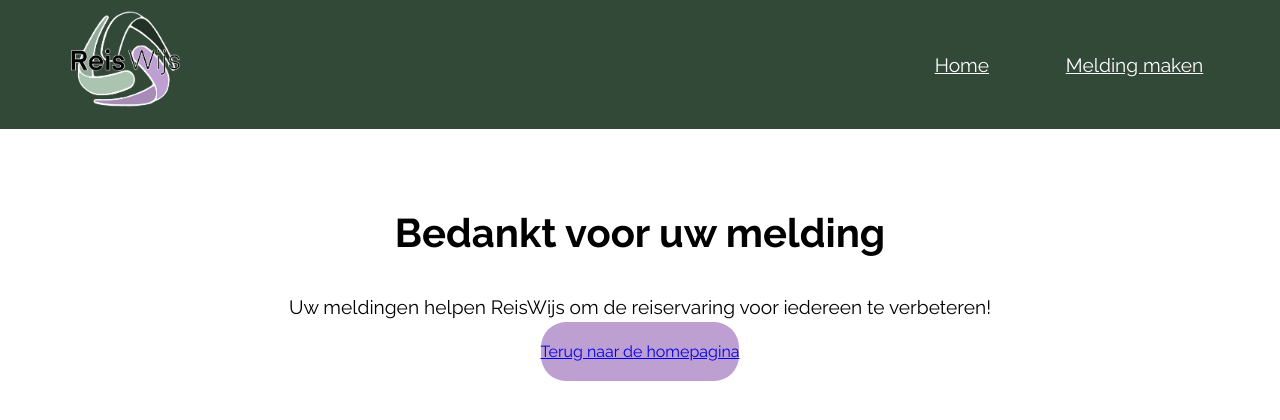
After one commit to RickDeGroot1/CLE-3, a PHP site: page /comment-confirmation.php in a window 1280 px wide. The commit adds this page. Shown: the top 420 px of the page. Run offline with PHP 8.4, Linux system fonts and the light colour scheme.

Commit message:
comment confirmation scherm

```diff
--- /dev/null
+++ b/comment-confirmation.php
@@ -0,0 +1,39 @@
+<!doctype html>
+<html lang="en">
+<head>
+    <meta charset="UTF-8">
+    <meta name="viewport"
+          content="width=device-width, user-scalable=no, initial-scale=1.0, maximum-scale=1.0, minimum-scale=1.0">
+    <meta http-equiv="X-UA-Compatible" content="ie=edge">
+    <link rel="stylesheet" href="styles/style.css">
+    <title>Reiswijs comments</title>
+</head>
+<body>
+<header>
+    <nav>
+        <div>
+            <img src="images/logo.PNG" alt="logo" id="logo-image">
+        </div>
+        <div id="nav-link">
+            <div>
+                <a href="index.php">Home</a>
+            </div>
+            <div>
+                <a href="comment.php">Melding maken</a>
+            </div>
+        </div>
+    </nav>
+</header>
+
+<main>
+    <div class="confirmation-container">
+        <p class="confirmation-message">Bedankt voor uw melding</p>
+        <p class="additional-message">Uw meldingen helpen ReisWijs om de reiservaring voor iedereen te verbeteren!</p>
+        <div class="back-to-home">
+            <a href="index.php">Terug naar de homepagina</a>
+        </div>
+    </div>
+</main>
+
+</body>
+</html>
--- a/comment.php
+++ b/comment.php
@@ -15,7 +15,9 @@ if ($_SERVER["REQUEST_METHOD"] === "POST") {
     // Voeg de comment toe aan de database
     $sql = "INSERT INTO comments (station_id, comment, lift, escalator) VALUES ('$station_id', '$comment', '$lift', '$escalator')";
     if ($db->query($sql) === TRUE) {
-        echo "Comment is succesvol toegevoegd";
+        // Redirect to comment-confirmation.php
+        header("Location: comment-confirmation.php");
+        exit(); // Ensure script stops execution after redirection
     } else {
         echo "Error: " . $sql . "<br>" . $db->error;
     }
@@ -36,7 +38,6 @@ mysqli_close($db);
           content="width=device-width, user-scalable=no, initial-scale=1.0, maximum-scale=1.0, minimum-scale=1.0">
     <meta http-equiv="X-UA-Compatible" content="ie=edge">
     <link rel="stylesheet" href="styles/style.css">
-    <link rel="stylesheet" href="styles/comment.css">
     <script src="js/comment.js"></script>
     <title>Reiswijs comments</title>
 </head>
--- a/styles/style.css
+++ b/styles/style.css
@@ -9,53 +9,53 @@ body {
     margin: 0;
 }
 
-h1{
-    font-size:2rem;
+h1 {
+    font-size: 2rem;
 }
 
-/*NAVIGATIE*/
-nav{
+/*NAVIGATION*/
+nav {
     background-color: #324938;
-    color:white;
-    margin:0;
-    padding:0 5vw;
-    display:flex;
+    color: white;
+    margin: 0;
+    padding: 0 5vw;
+    display: flex;
     justify-content: space-between;
-    align-items:center;
+    align-items: center;
 }
 
-#nav-link{
-    gap:4vw;
+#nav-link {
+    gap: 4vw;
     display: flex;
 }
 
-nav a{
+nav a {
     color: white;
     padding: 3vh 1vw;
     border-radius: 15px;
     transition: ease-in 0.3s;
-    font-size:1.2rem;
+    font-size: 1.2rem;
 }
 
-nav a:hover{
-    color:black;
+nav a:hover {
+    color: black;
     background-color: lightgray;
 }
 
 #logo-image {
     width: 125px;
-    padding: 5px
+    padding: 5px;
 }
 
 /*HOME OVERVIEWS*/
 #home-overview {
-    display:flex;
+    display: flex;
     justify-content: center;
-    gap:6vw;
-    flex:1 0 0;
+    gap: 6vw;
+    flex: 1 0 0;
 }
 
-.overview-block{
+.overview-block {
     margin-top: 7vh;
     padding: 0 3vh;
     border: 2px solid #324938;
@@ -69,17 +69,18 @@ nav a:hover{
     margin: 3vh 0;
 }
 
-#form-submit{
+#form-submit {
     background-color: #be9fd1;
     padding: 2.5vh 0 2.5vh 0;
     border-radius: 25px;
-    width:100%;
+    width: 100%;
     font-size: 1rem;
-    margin-top:2vh;
+    margin-top: 2vh;
 }
 
-#beginbestemming, #eindbestemming{
-    font-size:1.2rem;
+#beginbestemming,
+#eindbestemming {
+    font-size: 1.2rem;
 }
 
 #dropdown {
@@ -89,7 +90,7 @@ nav a:hover{
     margin-top: 1vh;
 }
 
-/*COMMENT PAGINA*/
+/*COMMENT PAGE*/
 #comment-form {
     margin: 0 20%;
 }
@@ -100,7 +101,6 @@ nav a:hover{
 
 .comment-label {
     font-size: 1.1rem;
-
 }
 
 #dropdown {
@@ -117,3 +117,38 @@ nav a:hover{
 .error {
     color: red;
 }
+
+/* Additional styles for confirmation page */
+.confirmation-container {
+    text-align: center;
+    margin-top: 10vh;
+}
+
+.confirmation-message {
+    font-size: 2.5rem;
+    font-weight: bold;
+
+}
+
+.additional-message {
+    font-size: 1.2rem;
+    margin-top: 3vh;
+}
+
+.back-to-home {
+    margin-top: 3vh;
+    text-align: center;
+}
+
+.back-to-home a {
+    background-color: #be9fd1;
+    padding: 2.5vh 0 2.5vh 0;
+    border-radius: 25px;
+    width: 100%;
+    font-size: 1rem;
+    margin-top: 2vh;
+}
+
+.back-to-home a:hover {
+    background-color: #9b7fb5;
+}
```
